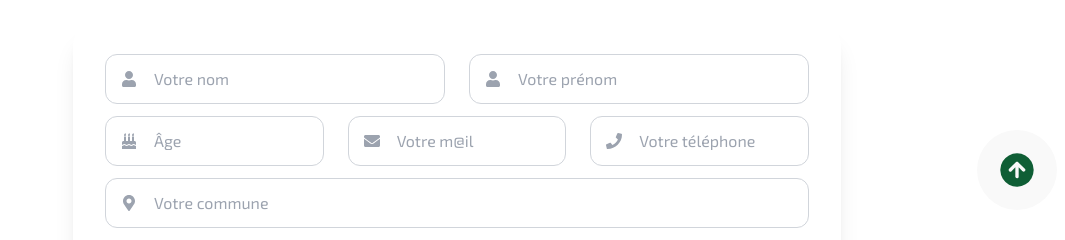
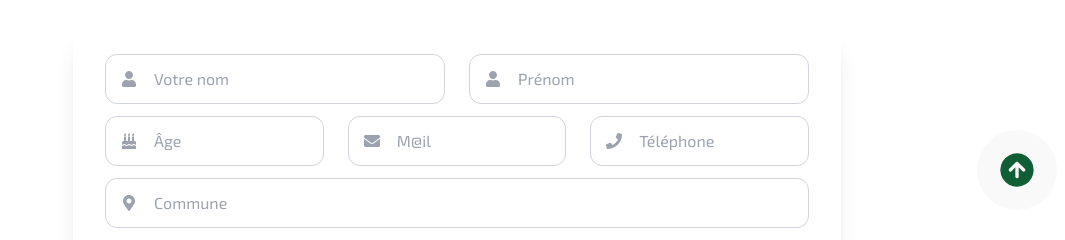
Before and after one commit to ttfarguais/ttfarguais, a Next.js app: page /contact in a window 1280 px wide. Shown: the part 550-790 px from the top of the page, without its empty margins (183-1248 px from the left). Built offline with nearby package versions, Linux system fonts and the light colour scheme.

Commit message:
Update Contact.jsx

```diff
--- a/app/src/components/Main/contact/Contact.jsx
+++ b/app/src/components/Main/contact/Contact.jsx
@@ -125,7 +125,7 @@ export default function Contact({
                 value={formData.firstName}
                 onChange={handleChange}
                 onBlur={handleBlur}
-                placeholder="Votre prénom"
+                placeholder="Prénom"
                 required
                 className={`${inputClass(formData.firstName)} pl-12`}
               />
@@ -182,7 +182,7 @@ export default function Contact({
                 value={formData.email}
                 onChange={handleChange}
                 onBlur={handleBlur}
-                placeholder="Votre m@il"
+                placeholder="M@il"
                 required
                 className={`${inputClass(formData.email)} pl-12`}
               />
@@ -209,7 +209,7 @@ export default function Contact({
                 value={formData.tel}
                 onChange={handleChange}
                 onBlur={handleBlur}
-                placeholder="Votre téléphone"
+                placeholder="Téléphone"
                 required
                 className={`${inputClass(formData.tel)} pl-12`}
               />
@@ -237,7 +237,7 @@ export default function Contact({
               value={formData.municipality}
               onChange={handleChange}
               onBlur={handleBlur}
-              placeholder="Votre commune"
+              placeholder="Commune"
               required
               className={`${inputClass(formData.municipality)} pl-12`}
             />
```
